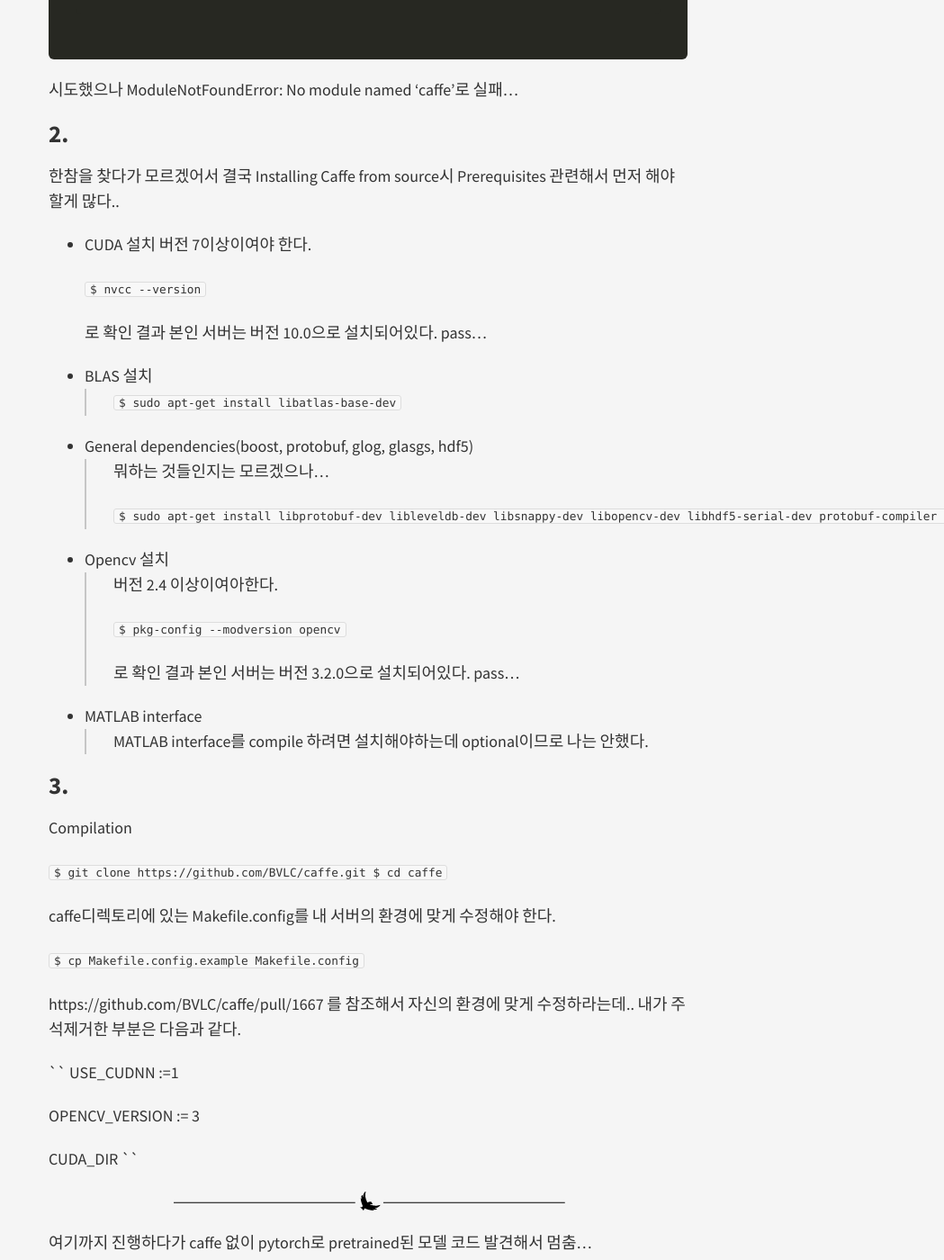
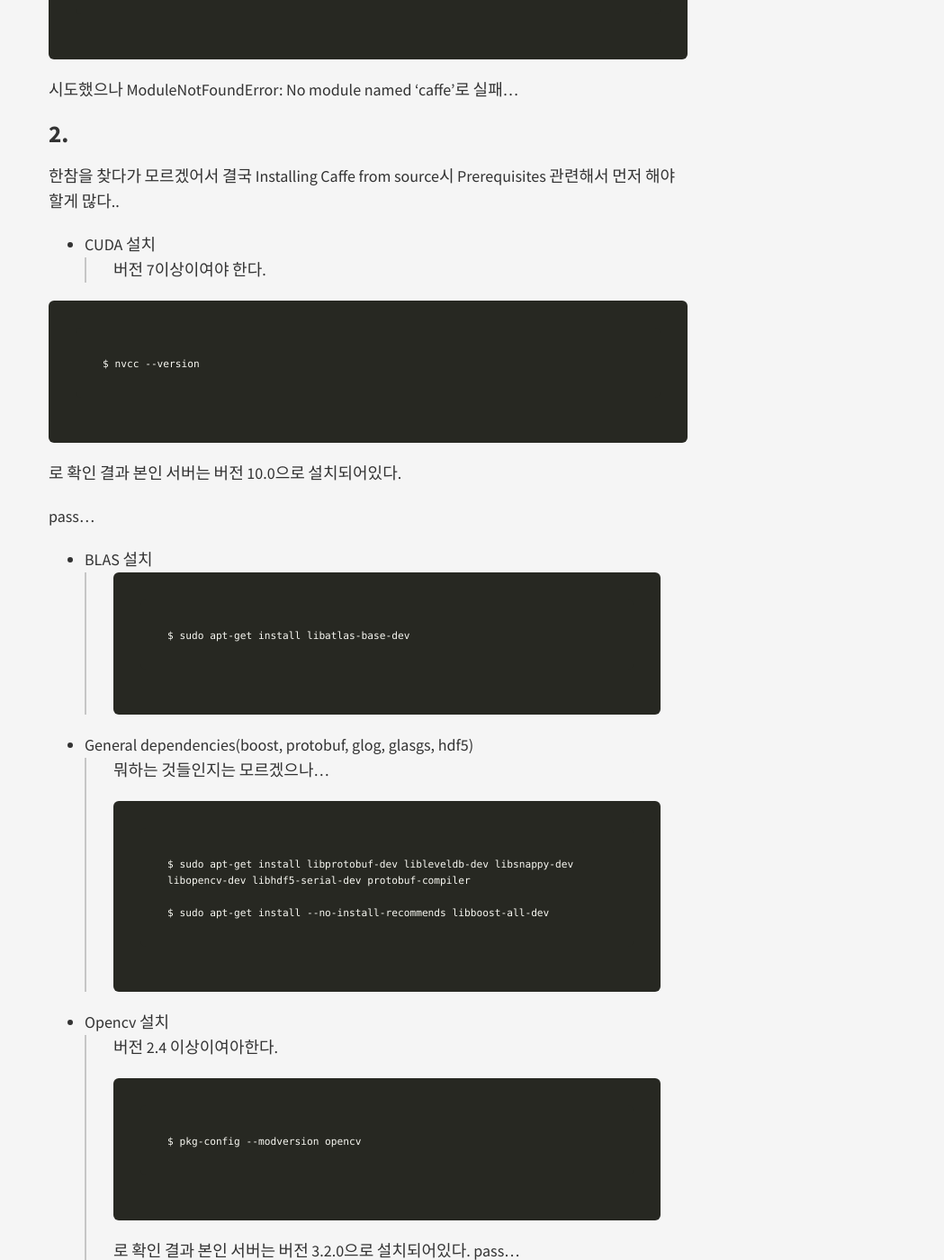
Before and after one commit to hsh1108/hsh1108.github.io, a Jekyll site: the page built from _posts/2019-04-12-Caffe-installation.md, in a window 1280 px wide and 1400 px high, scrolled down 496 px. Shown: the whole window at 90% size, without its empty margins (231-1280 px from the left). Built offline with Jekyll 4.4.1, drawn with Linux system fonts in a browser that asks for light colours; some of the changed text lies outside the part shown.

Commit message:
caffe installation

````diff
--- a/_posts/2019-04-12-Caffe-installation.md
+++ b/_posts/2019-04-12-Caffe-installation.md
@@ -18,34 +18,37 @@ $ sudo apt install caffe-cuda
 Prerequisites 관련해서 먼저 해야할게 많다..
 
 - CUDA 설치
-    버전 7이상이여야 한다.
+>
+버전 7이상이여야 한다.
 
-    ``
-    $ nvcc --version
-    ``
+```
+$ nvcc --version
+```
 
-    로 확인 결과 본인 서버는 버전 10.0으로 설치되어있다.
-    pass...
+로 확인 결과 본인 서버는 버전 10.0으로 설치되어있다.
+
+pass...
 
 - BLAS 설치
-> ``
+> ```
 > $ sudo apt-get install libatlas-base-dev
-> ``
+> ```
 
 - General dependencies(boost, protobuf, glog, glasgs, hdf5)
 > 뭐하는 것들인지는 모르겠으나...
 >
-> ``
+> ```
 > $ sudo apt-get install libprotobuf-dev libleveldb-dev libsnappy-dev libopencv-dev libhdf5-serial-dev protobuf-compiler
+>
 > $ sudo apt-get install --no-install-recommends libboost-all-dev
-> ``
+> ```
 
 - Opencv 설치
 > 버전 2.4 이상이여아한다.
 >
-> ``
+> ```
 > $ pkg-config --modversion opencv
-> ``
+> ```
 >
 > 로 확인 결과 본인 서버는 버전 3.2.0으로 설치되어있다.
 > pass...
@@ -56,27 +59,29 @@ Prerequisites 관련해서 먼저 해야할게 많다..
 ## 3.
 Compilation
 
-``
+```
 $ git clone https://github.com/BVLC/caffe.git
+
 $ cd caffe
-``
+```
 
 caffe디렉토리에 있는 Makefile.config를 내 서버의 환경에 맞게 수정해야 한다.
 
-``
+```
 $ cp Makefile.config.example Makefile.config
-``
+```
 
 https://github.com/BVLC/caffe/pull/1667 를 참조해서 자신의 환경에 맞게 수정하라는데..
+
 내가 주석제거한 부분은 다음과 같다.
 
-``
+```
 USE_CUDNN :=1
 
 OPENCV_VERSION := 3
 
 CUDA_DIR
-``
+```
 
 ---
 
````
